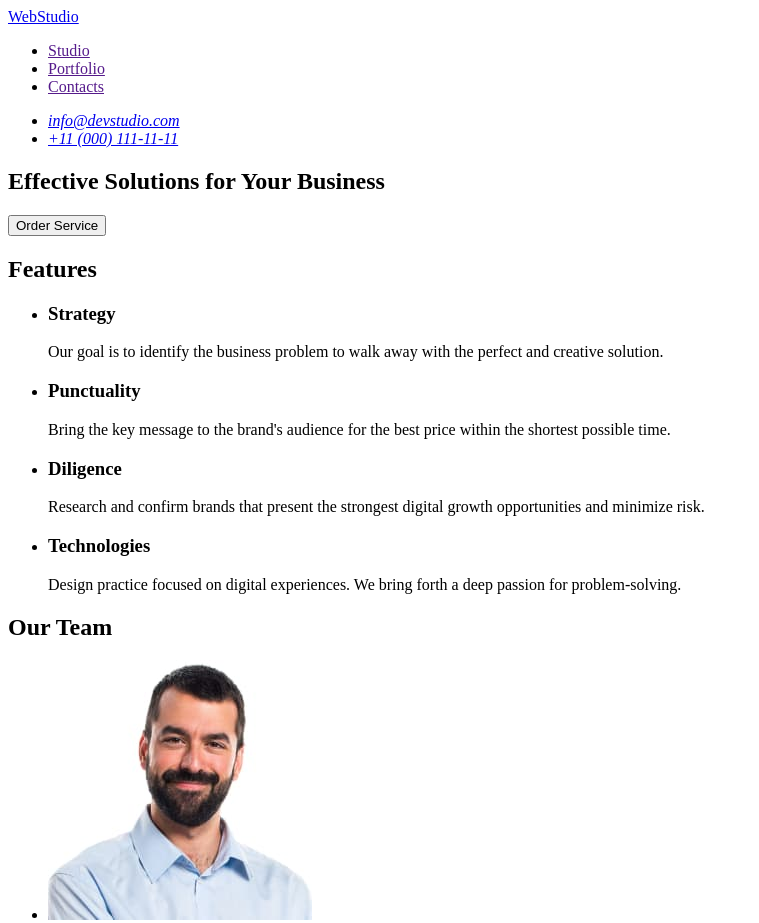
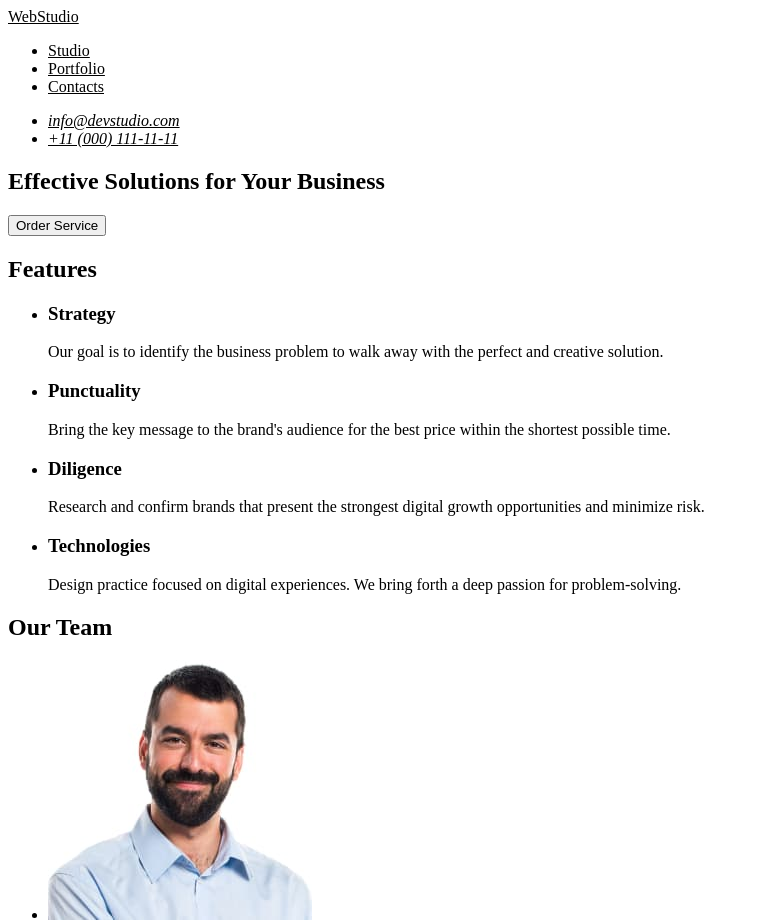
Before and after one commit to mafSida/goit-markup-hw-02, a plain HTML site: page index.html in a window 1280 px wide. Shown: the top 923 px of the page, without its empty margins (0-759 px from the left). Drawn offline with Linux system fonts and the light colour scheme.

Commit message:
add stylesheet

```diff
--- a/index.html
+++ b/index.html
@@ -4,6 +4,7 @@
     <meta charset="UTF-8" />
     <meta name="viewport" content="width=device-width, initial-scale=1.0" />
     <title>Web Studio</title>
+    <link rel="stylesheet" href="./styles.css" />
   </head>
   <body>
     <header>
--- /dev/null
+++ b/styles.css
@@ -0,0 +1,3 @@
+a {
+  color: black;
+}
```
